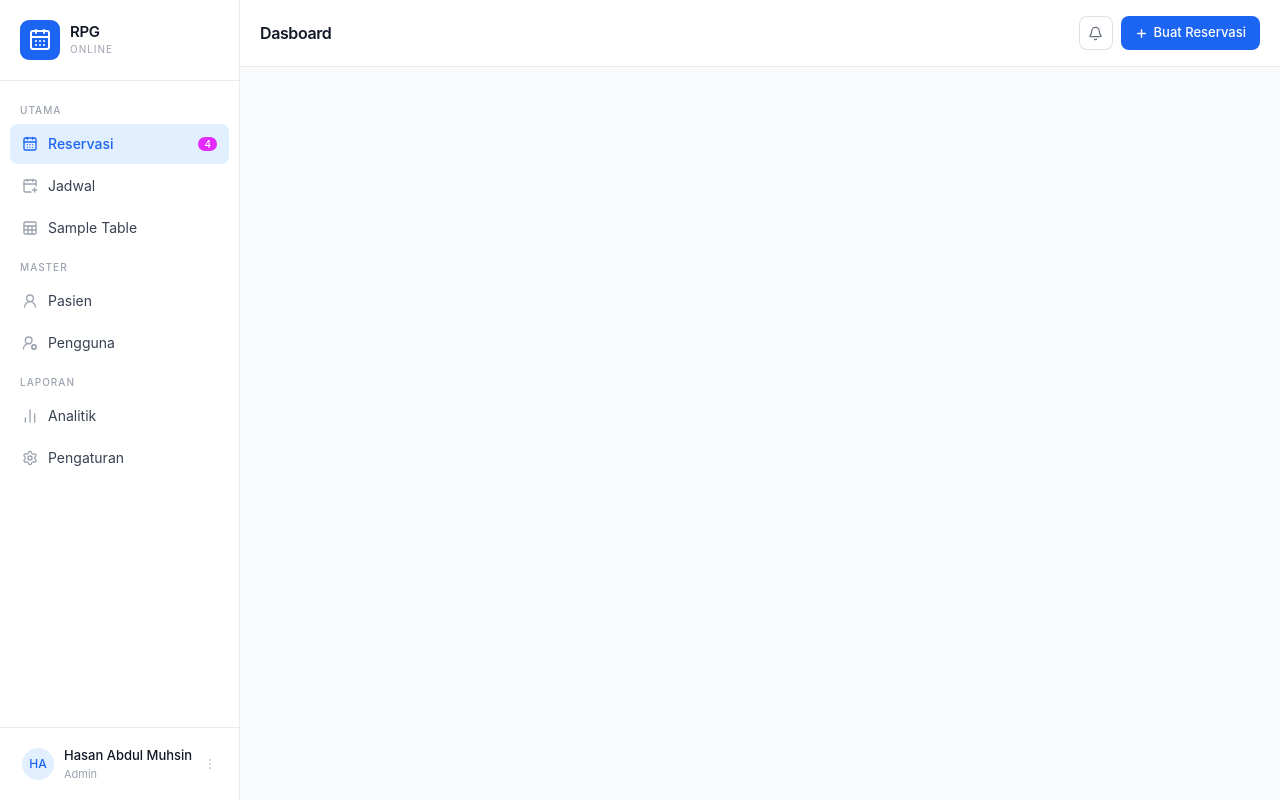
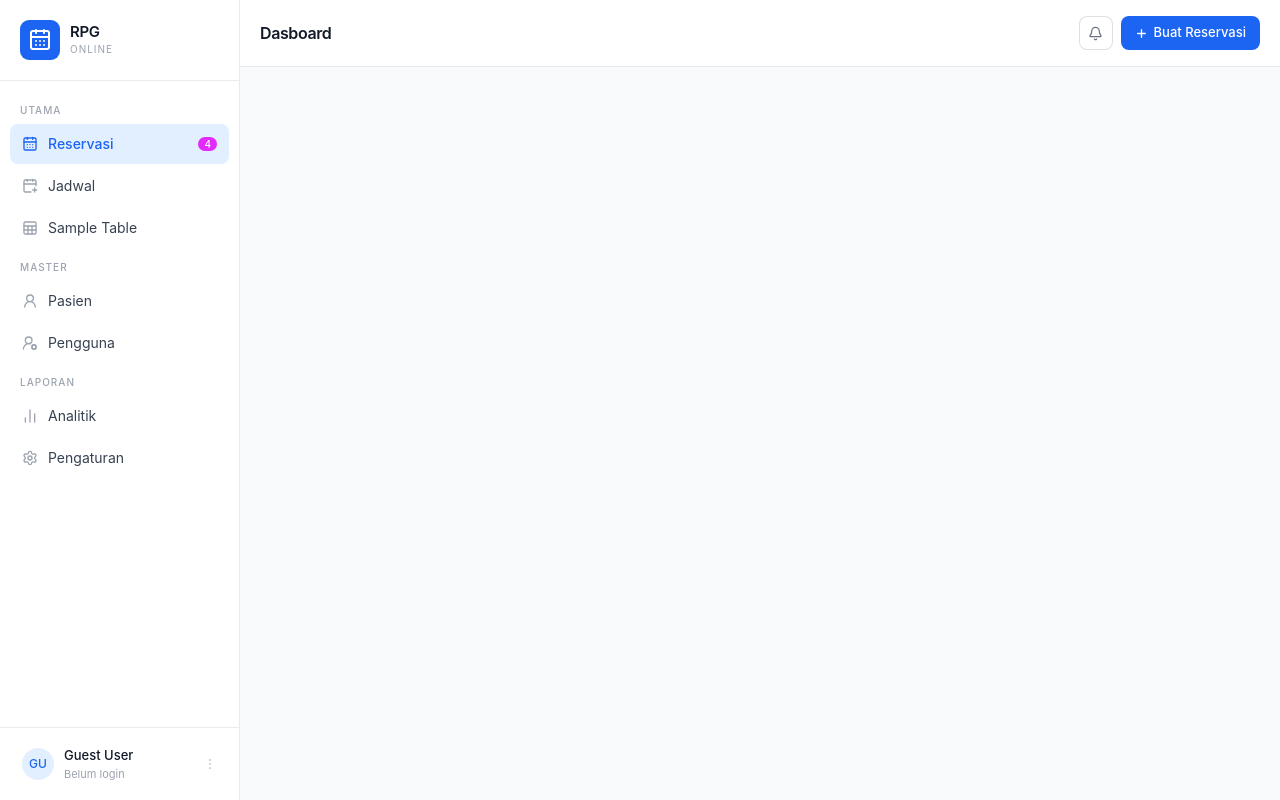
Before and after one commit to stywn93/rpg-online, a React (Vite) app: page / in a window 1280 px wide. Built offline with nearby package versions, Linux system fonts and the light colour scheme.

Commit message:
login page and global state done

```diff
--- /dev/null
+++ b/src/AuthContext.js
@@ -0,0 +1,3 @@
+import { createContext } from "react"
+
+export const AuthContext = createContext(null)
--- /dev/null
+++ b/src/AuthProvider.jsx
@@ -0,0 +1,41 @@
+import { useState } from "react"
+import { useLocalStorage } from "react-use"
+import { AuthContext } from "./AuthContext"
+
+export default function AuthProvider({ children }) {
+    const [token, setToken, removeToken] = useLocalStorage("token", "")
+
+    const [user, setUser] = useState(() => {
+        const savedUser = localStorage.getItem("user")
+
+        if (!savedUser || savedUser === "undefined") {
+            return null
+        }
+
+        try {
+            return JSON.parse(savedUser)
+        } catch {
+            localStorage.removeItem("user")
+            return null
+        }
+    })
+
+    const login = (userData, tokenValue) => {
+        console.log("login() received", {userData, tokenValue})
+        setToken(tokenValue)
+        setUser(userData)
+        localStorage.setItem("user", JSON.stringify(userData))
+    }
+
+    const logout = () => {
+        removeToken()
+        setUser(null)
+        localStorage.removeItem("user")
+    }
+
+    return (
+        <AuthContext.Provider value={{ user, token, login, logout }}>
+            {children}
+        </AuthContext.Provider>
+    )
+}
--- a/src/Dashboard.jsx
+++ b/src/Dashboard.jsx
@@ -3,6 +3,7 @@ import BottomNav from "./components/BottomNav"
 import Sidebar from "./components/Sidebar"
 import { Outlet, useLocation } from "react-router-dom"
 import { NAV_ITEMS } from "./components/navConfig"
+import useAuth from "./UseAuth.js"
 
 export default function Dashboard(
     {
@@ -11,10 +12,10 @@ export default function Dashboard(
         },
         onNewReservation = () => {
         },
-        user = {name: "Hasan Abdul Muhsin", role: "Admin", initials: "HA"},
         pageTitle,
     }
 ) {
+    const { user } = useAuth()
     const { pathname } = useLocation();
     const normalizedPath = pathname.length > 1 ? pathname.replace(/\/+$/, "") : pathname;
     const currentNavItem = NAV_ITEMS.find((item) => {
--- a/src/Login.jsx
+++ b/src/Login.jsx
@@ -1,23 +1,33 @@
 import {Link, useNavigate} from "react-router"
 import {userLogin} from "./lib/api/User.js"
-import {useLocalStorage} from "react-use"
+// import {useLocalStorage} from "react-use"
 import {useForm} from "react-hook-form"
 import toast, {Toaster} from 'react-hot-toast'
-import {useEffect, useState} from "react";
+import {useEffect, useState} from "react"
+import useAuth from "./UseAuth.js"
 
 const sleep = (ms) => new Promise((resolve) => setTimeout(resolve, ms))
 
 export default function Login() {
     const {
-        register, handleSubmit, formState: {errors}, setFocus
+        register,
+        handleSubmit,
+        formState: {errors},
+        setFocus
     } = useForm()
 
+    const { login, token } = useAuth()
+    const [isSubmitting, setIsSubmitting] = useState(false)
 
     const navigate = useNavigate()
-    const [_, setToken] = useLocalStorage("token", "")
-    const [userDetails, setUserDetails] = useState("userDetails", [])
-    const [isLoading, setIsLoading] = useState(false)
+    // const [token, setToken] = useLocalStorage("token", "")
     const logoUrl = import.meta.env.VITE_APP_LOGO_URL
+
+    /**
+    useEffect(() => {
+        if (token) navigate("/", {replace: true})
+    }, [token, navigate])
+    */
 
     useEffect(() => {
         setFocus("theEmail")
@@ -25,9 +35,14 @@ export default function Login() {
 
 
     const onSubmit = async (data) => {
+        if (isSubmitting) {
+            return
+        }
+
+        setIsSubmitting(true)
         const toastId = toast.loading("Logging in...")
-        setIsLoading(true)
-        await new Promise(requestAnimationFrame)
+
+        // await new Promise(requestAnimationFrame)
         try {
             const response = await userLogin({
                 email: data.theEmail,
@@ -35,24 +50,24 @@ export default function Login() {
             });
             const responseBody = await response.json()
             if (response.status === 200) {
-                const token = responseBody?.data?.token ?? responseBody?.token ?? null
-
+                const {token, expires_in, ...user} = responseBody.data ?? {}
                 if (!token) {
-                    throw new Error("Token login tidak ditemukan pada response API.")
+                    throw new Error("Token tidak ditemukan pada response.")
                 }
-                console.log(responseBody.data.details)
-                setUserDetails(responseBody.data.details)
-                // setToken(String(token))
-                toast.success("Logged in successfully", {id: toastId})
+                if (!user?.id) {
+                    throw new Error("Data user tidak ditemukan pada response.")
+                }
+                login(user, token)
+                toast.success("Berhasil Login", {id: toastId})
                 await sleep(500)
-                navigate("/")
+                navigate("/", {replace: true})
             } else {
                 toast.error(responseBody.messages.error, {id: toastId})
             }
         } catch (error) {
             toast.error("Terjadi kesalahan, coba lagi.", {id: toastId})
         } finally {
-            setIsLoading(false)
+            setIsSubmitting(false)
         }
 
     }
@@ -64,9 +79,6 @@ export default function Login() {
                      alt="logo"/>
                 RPG Online
             </a>
-            <div>
-                <Toaster/>
-            </div>
             <div
                 className="w-full bg-white rounded-lg shadow dark:border md:mt-0 sm:max-w-md xl:p-0 dark:bg-gray-800 dark:border-gray-700">
                 <div className="p-6 space-y-4 md:space-y-6 sm:p-8">
@@ -104,8 +116,10 @@ export default function Login() {
                                className="text-sm font-medium text-indigo-600 dark:text-indigo-100 hover:underline ">Lupa
                                 password?</a>
                         </div>
-                        <button type="submit" disabled={isLoading}
-                                className="cursor-pointer w-full text-white bg-indigo-600 hover:bg-indigo-700 focus:ring-4 focus:outline-none focus:ring-indigo-300 font-medium rounded-lg text-sm px-5 py-2.5 text-center dark:bg-indigo-600 dark:hover:bg-indigo-700 dark:focus:ring-indigo-800 disabled:opacity-50 disabled:cursor-not-allowed">{isLoading ? "Logging in..." : "Sign in"}
+                        <button type="submit"
+                                disabled={isSubmitting}
+                                className="cursor-pointer w-full text-white bg-indigo-600 hover:bg-indigo-700 focus:ring-4 focus:outline-none focus:ring-indigo-300 font-medium rounded-lg text-sm px-5 py-2.5 text-center dark:bg-indigo-600 dark:hover:bg-indigo-700 dark:focus:ring-indigo-800 disabled:opacity-50 disabled:cursor-not-allowed">
+                            {isSubmitting ? "Signing in..." : "Sign in"}
                         </button>
                         <p className="text-sm font-light text-gray-500 dark:text-gray-400">
                             Belum punya akun?
--- /dev/null
+++ b/src/UseAuth.js
@@ -0,0 +1,6 @@
+import { useContext } from "react"
+import { AuthContext } from "./AuthContext"
+
+export default function useAuth() {
+    return useContext(AuthContext)
+}
--- a/src/components/Sidebar.jsx
+++ b/src/components/Sidebar.jsx
@@ -2,14 +2,33 @@ import {CalendarFold} from "lucide-react"
 import {MoreVertical} from "lucide-react"
 import {CalendarDays} from 'lucide-react'
 import {NAV_ITEMS} from "./navConfig"
-import {Link} from "react-router-dom";
+import {Link} from "react-router-dom"
 
+
+function getInitials(name) {
+    if (!name) {
+        return "GU"
+    }
+
+    return name
+        .split(" ")
+        .filter(Boolean)
+        .slice(0, 2)
+        .map((part) => part[0]?.toUpperCase() ?? "")
+        .join("")
+}
 
 function cn(...classes) {
     return classes.filter(Boolean).join(" ");
 }
 
 export default function Sidebar({activeKey, onNavigate, user}) {
+    const resolvedUser = {
+        name: user?.name ?? "Guest User",
+        role: user?.role ?? user?.email ?? "Belum login",
+        initials: user?.initials ?? getInitials(user?.name),
+    }
+
     // Kelompokkan item berdasarkan section
     const sections = [];
     let current = null;
@@ -89,11 +108,11 @@ export default function Sidebar({activeKey, onNavigate, user}) {
                     className="w-full flex items-center gap-2.5 px-3 py-2 rounded-lg hover:bg-gray-50 transition-colors duration-150">
                     <div
                         className="w-8 h-8 rounded-full bg-blue-100 flex items-center justify-center text-xs font-medium text-blue-600 shrink-0">
-                        {user.initials}
+                        {resolvedUser.initials}
                     </div>
                     <div className="flex-1 min-w-0 text-left">
-                        <p className="text-[13px] font-medium text-gray-900 truncate">{user.name}</p>
-                        <p className="text-[11px] text-gray-400">{user.role}</p>
+                        <p className="text-[13px] font-medium text-gray-900 truncate">{resolvedUser.name}</p>
+                        <p className="text-[11px] text-gray-400">{resolvedUser.role}</p>
                     </div>
                     <MoreVertical size={14} className="text-gray-300 shrink-0"/>
                 </button>
--- a/src/main.jsx
+++ b/src/main.jsx
@@ -3,30 +3,35 @@ import {createRoot} from 'react-dom/client'
 import './App.css'
 import Login from './Login.jsx'
 import Register from './Register.jsx'
-import {BrowserRouter, Route, Router, Routes} from 'react-router-dom'
+import {BrowserRouter, Route, Router, RouterProvider, Routes} from 'react-router-dom'
 import Dashboard from "./Dashboard.jsx"
 import Reservasi from "./Reservasi.jsx"
 import Jadwal from "./Jadwal.jsx"
 import Pasien from "./Pasien.jsx"
 import Pengguna from "./Pengguna.jsx"
 import Table from "./Table.jsx"
-import ReservasiBaru from "./ReservasiBaru.jsx";
+import ReservasiBaru from "./ReservasiBaru.jsx"
+import {Toaster} from "react-hot-toast"
+import AuthProvider from "./AuthProvider.jsx"
 
 createRoot(document.getElementById('root')).render(
     <StrictMode>
+        <AuthProvider>
+            <Toaster position="top-center"/>
             <BrowserRouter>
                 <Routes>
                     <Route path='/login' element={<Login/>}/>
                     <Route path='/register' element={<Register/>}/>
                     <Route path='/' element={<Dashboard/>}>
-                    <Route path='table' element={<Table />}/>
-                    <Route path='reservation' element={<Reservasi />}/>
-                    <Route path='schedules' element={<Jadwal />}/>
+                        <Route path='table' element={<Table/>}/>
+                        <Route path='reservation' element={<Reservasi/>}/>
+                        <Route path='schedules' element={<Jadwal/>}/>
                         <Route path='patients' element={<Pasien/>}/>
                         <Route path='users' element={<Pengguna/>}/>
                         <Route path='reservation/new' element={<ReservasiBaru/>}/>
                     </Route>
                 </Routes>
             </BrowserRouter>
-    </StrictMode>,
+        </AuthProvider>
+    </StrictMode>
 )
```
Lines whose indentation alone changed are shown as unchanged.
